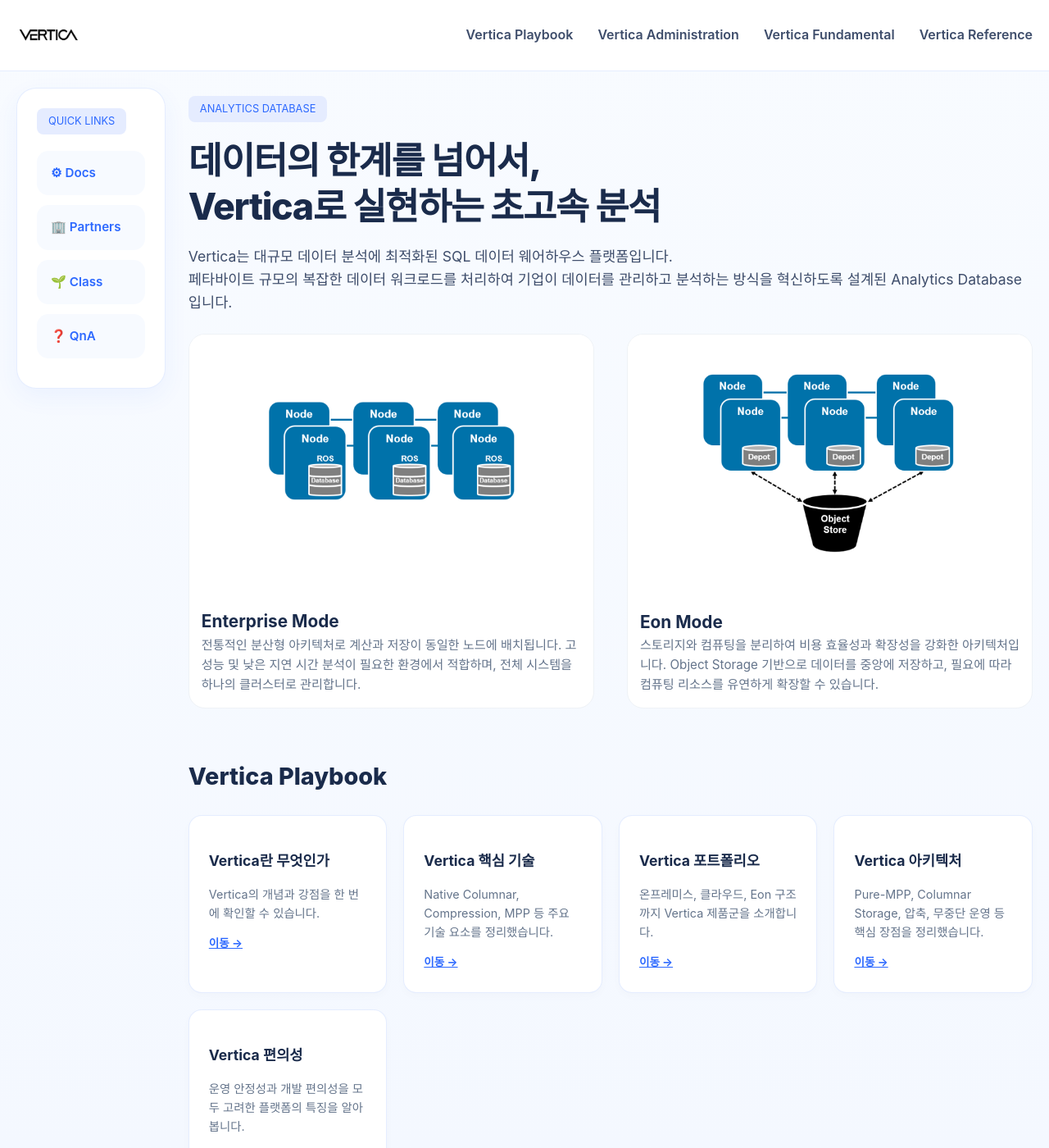
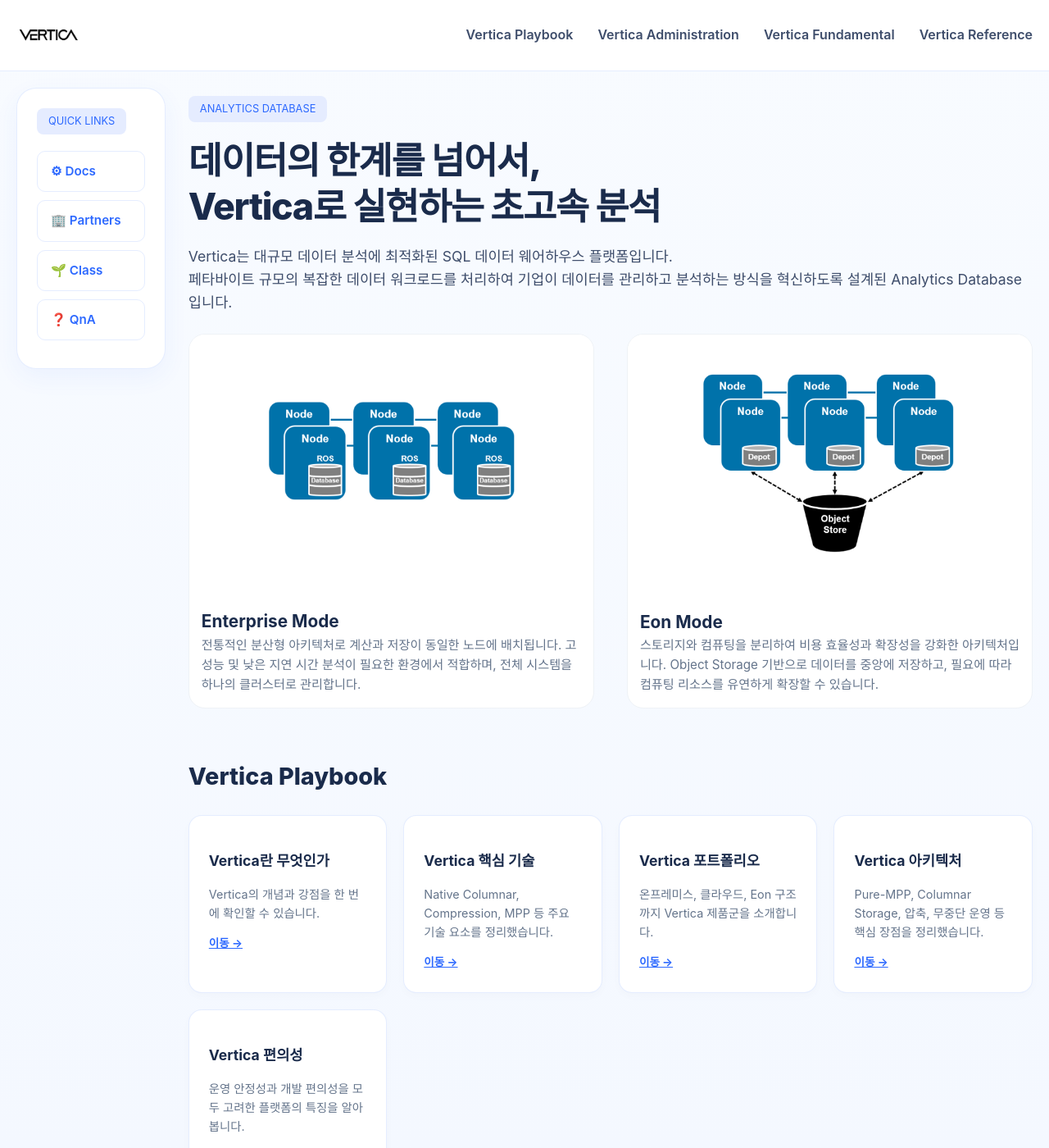
Before and after one commit to JIN0326/vertica_blog, a Jekyll site: the page built from 00index.md, in a window 1280 px wide and 1400 px high. Shown: the whole window at 82% size. Built offline with Jekyll 4.4.1, drawn with Linux system fonts in a browser that asks for light colours.

Commit message:
Update blog content and styling

```diff
--- a/assets/css/style.css
+++ b/assets/css/style.css
@@ -155,19 +155,19 @@
 
 .sidebar-link {
   display: block;
-  padding: 14px 16px;
-  background: #f7faff;
-  color: var(--text);
-  border-radius: 14px;
+  padding: 12px 16px;
+  background: transparent;
+  color: var(--sub);
+  border-radius: 10px;
   text-decoration: none;
-  font-weight: 700;
-  border: 1px solid transparent;
-  margin-bottom: 12px;
+  font-weight: 500;
+  border: 1px solid var(--border-color);
+  margin-bottom: 10px;
   transition: all 0.2s ease;
 }
 
 .sidebar-link:hover {
-  background: #ffffff;
+  background: rgba(45, 105, 255, 0.05);
   border-color: var(--accent);
   color: var(--accent);
 }
@@ -502,6 +502,16 @@
   text-decoration: underline;
 }
 
+.sidebar-panel a.active {
+  color: var(--text);
+  font-weight: 700;
+  cursor: default;
+}
+
+.sidebar-panel a.active:hover {
+  text-decoration: none;
+}
+
 /* 6.5 Card Section (Fundamentals 페이지 카드) */
 .card-section {
   margin-top: 32px;
```
